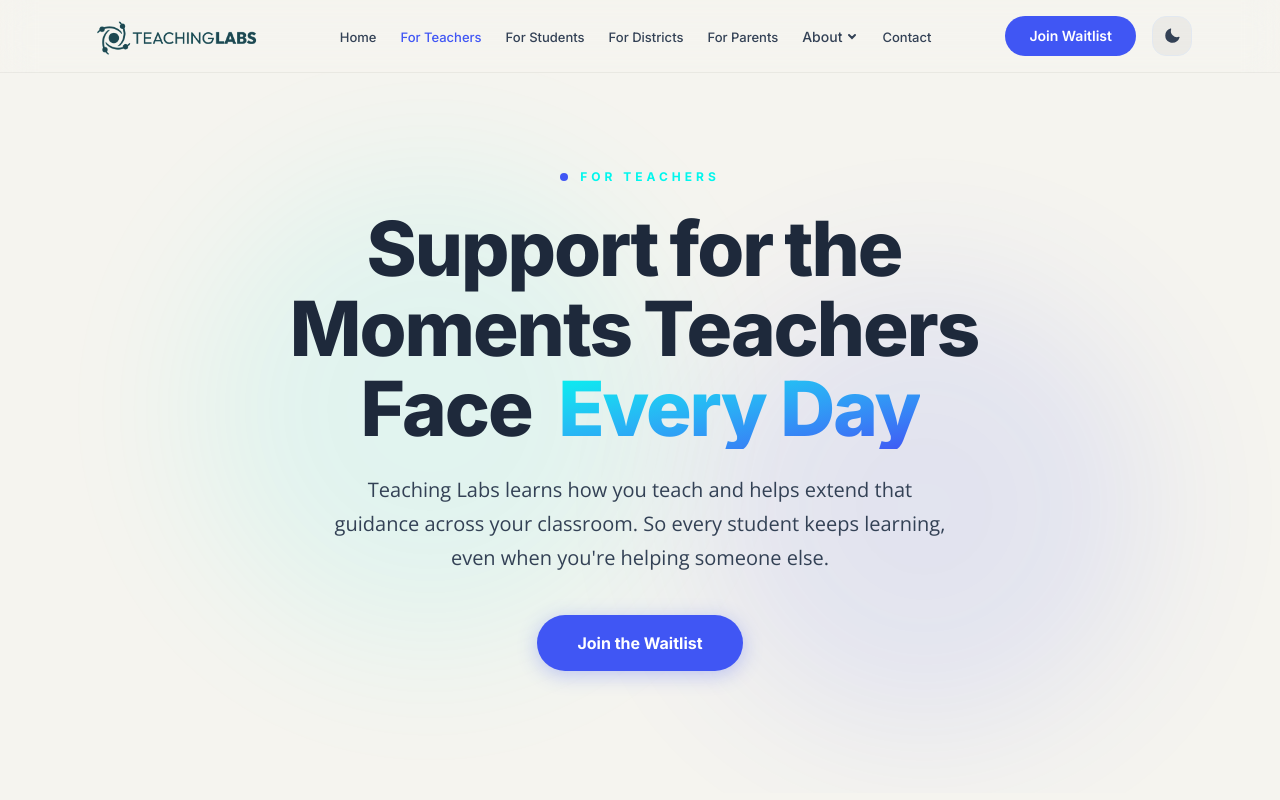
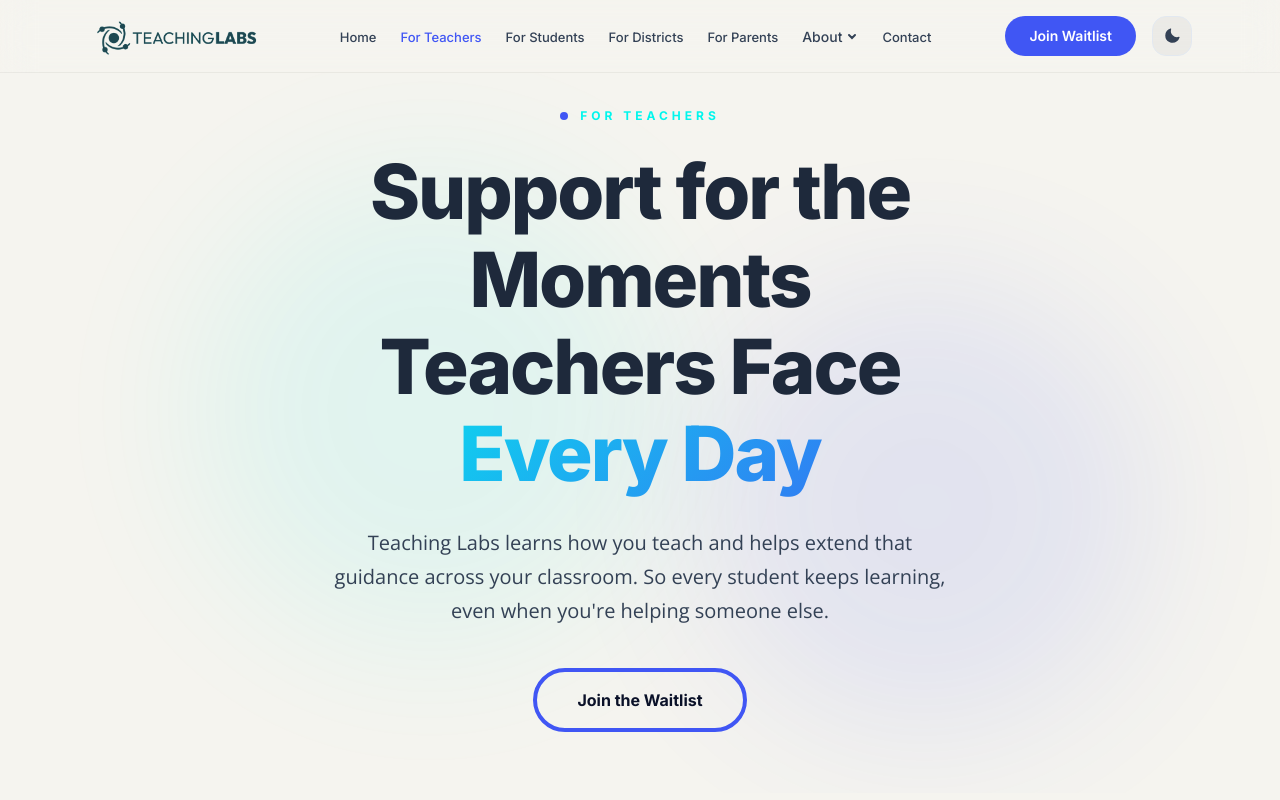
Before and after one commit to intellectualcreations/teachinglabs-marketing, a Next.js app: page /for-teachers in a window 1280 px wide. Shown: the top 800 px of the page. Built offline with nearby package versions, Linux system fonts and the light colour scheme.

Commit message:
fix(for-teachers): hero headline layout and button style matching v4 HTML

```diff
--- a/app/for-teachers/page.tsx
+++ b/app/for-teachers/page.tsx
@@ -141,21 +141,15 @@ export default function ForTeachersPage() {
             For Teachers
           </div>
 
-          {/* Headline — word-by-word reveal */}
+          {/* Headline — matching v4 3-line layout */}
           <h1
-            className="font-heading font-extrabold tracking-[-2px] leading-[1.05] text-text-primary mb-6"
+            className="font-heading font-extrabold tracking-[-2px] leading-[1.15] text-text-primary dark:text-white mb-6"
             style={{ fontSize: 'clamp(42px, 7vw, 76px)' }}
           >
-            <span className="hero-word hero-word-0 mr-3">Support</span>
-            <span className="hero-word hero-word-1 mr-3">for</span>
-            <span className="hero-word hero-word-2 mr-3">the</span>
-            <span className="hero-word hero-word-3 mr-3">Moments</span>
-            <span className="hero-word hero-word-4 mr-3">Teachers</span>
-            <span className="hero-word hero-word-5 mr-3">Face</span>{' '}
-            <span
-              className="hero-word bg-gradient-to-br from-teal to-gold bg-clip-text text-transparent"
-              style={{ animationDelay: '1.2s' }}
-            >
+            <span className="block">Support for the Moments</span>
+            <span className="block">Teachers Face</span>
+            <span className="block pb-1"
+              style={{ background: 'linear-gradient(135deg, #00F6ED, #4056F4)', WebkitBackgroundClip: 'text', WebkitTextFillColor: 'transparent', backgroundClip: 'text' }}>
               Every Day
             </span>
           </h1>
@@ -166,11 +160,11 @@ export default function ForTeachersPage() {
             So every student keeps learning, even when you&apos;re helping someone else.
           </p>
 
-          {/* CTA — single primary button matching v4 */}
+          {/* CTA — outline primary button matching v4 */}
           <div className="hero-buttons-anim flex gap-4 justify-center flex-wrap mb-8">
             <Link
               href="/waitlist"
-              className="inline-flex items-center gap-2 font-heading text-base font-bold bg-gold text-white px-10 py-4 rounded-full shadow-[0_4px_20px_rgba(64,86,244,0.3)] hover:-translate-y-0.5 hover:shadow-[0_6px_28px_rgba(64,86,244,0.45)] transition-all duration-300"
+              className="inline-flex items-center justify-center gap-2 font-heading text-base font-bold bg-transparent text-deep-navy dark:text-white px-10 py-4 rounded-full border-4 border-gold dark:shadow-[0_0_20px_rgba(64,86,244,0.2)] hover:bg-gold hover:text-white hover:-translate-y-0.5 hover:shadow-[0_6px_28px_rgba(64,86,244,0.4)] transition-all duration-300"
             >
               Join the Waitlist
             </Link>
```
